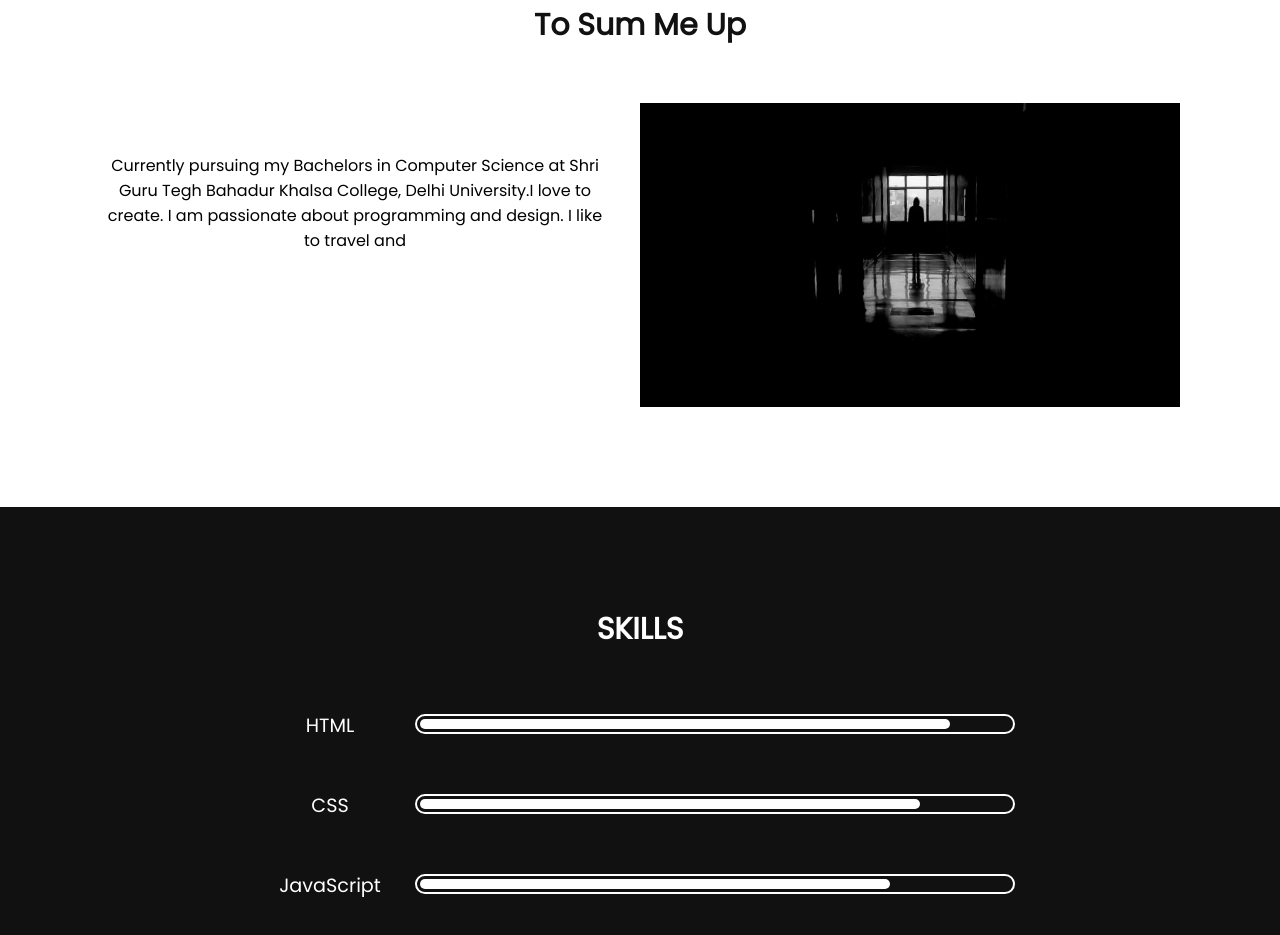
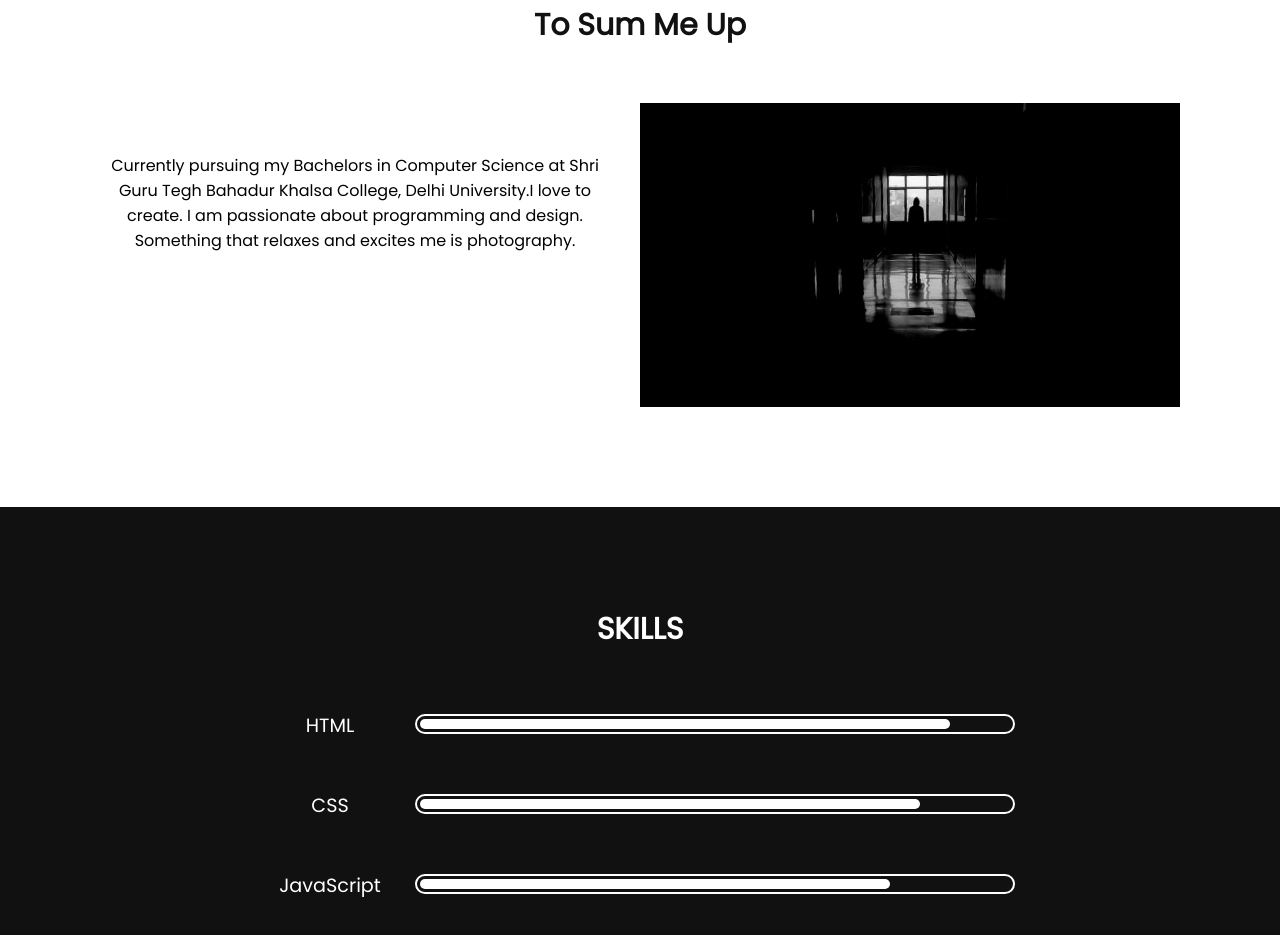
Before and after one commit to ak17-11/portfolio, a plain HTML site: page index.html in a window 1280 px wide. Shown: the part 897-1832 px from the top of the page. Drawn offline with Linux system fonts and the light colour scheme.

Commit message:
Update index.html

```diff
--- a/index.html
+++ b/index.html
@@ -34,7 +34,8 @@
     <div class="content">
         <div class="contentBx w50">
 
-            <p ><center>Currently pursuing my Bachelors in Computer Science at Shri Guru Tegh Bahadur Khalsa College, Delhi University.I love to create. I am passionate about programming and design. I like to travel and </center></p>
+            <p ><center>Currently pursuing my Bachelors in Computer Science at Shri Guru Tegh Bahadur Khalsa College, Delhi University.I love to create.
+		    I am passionate about programming and design. Something that relaxes and excites me is photography.</center></p>
         </div>
         <div class="w50">
         <img src="img/me.jpeg" class ="img">
```
